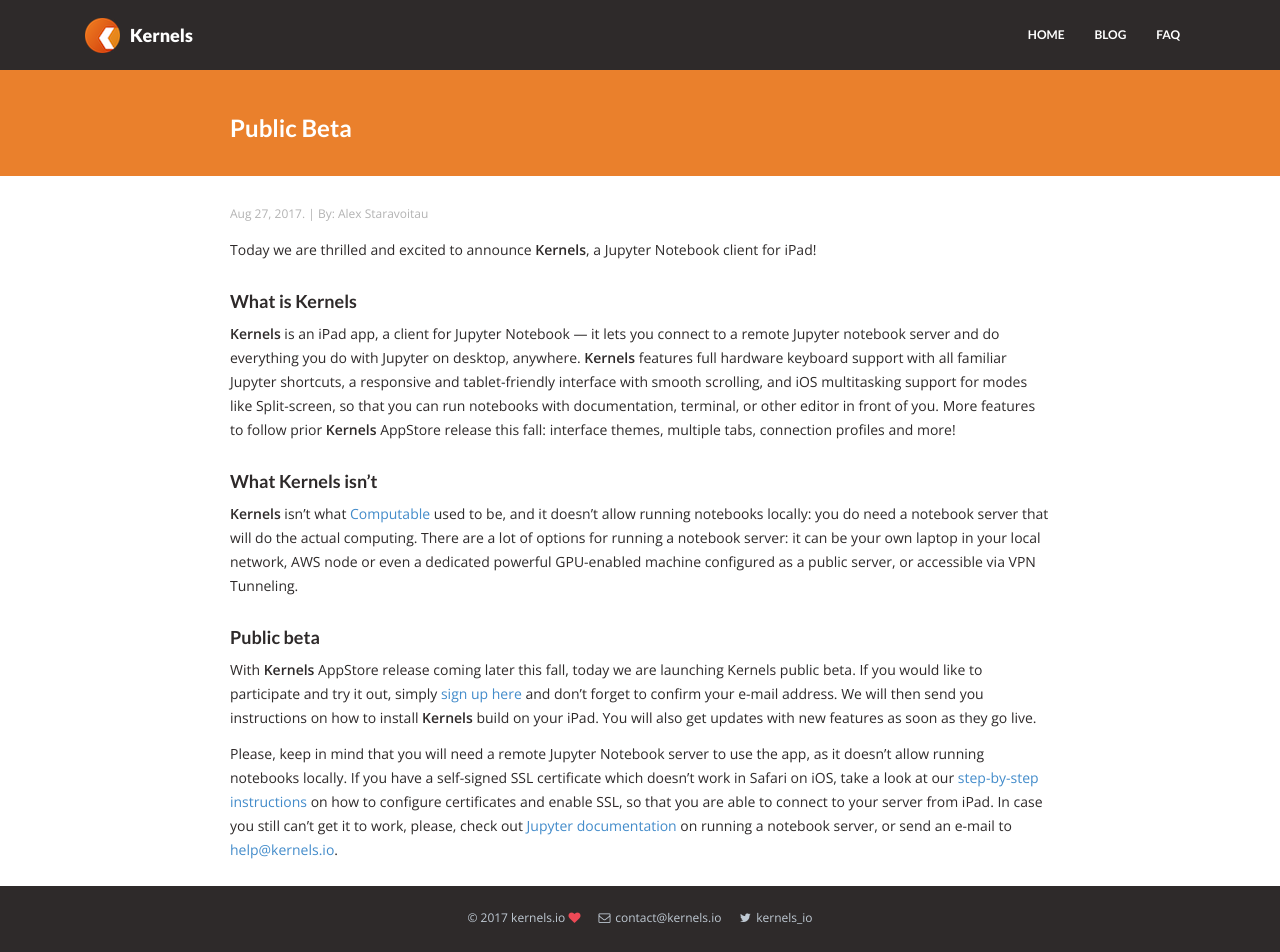
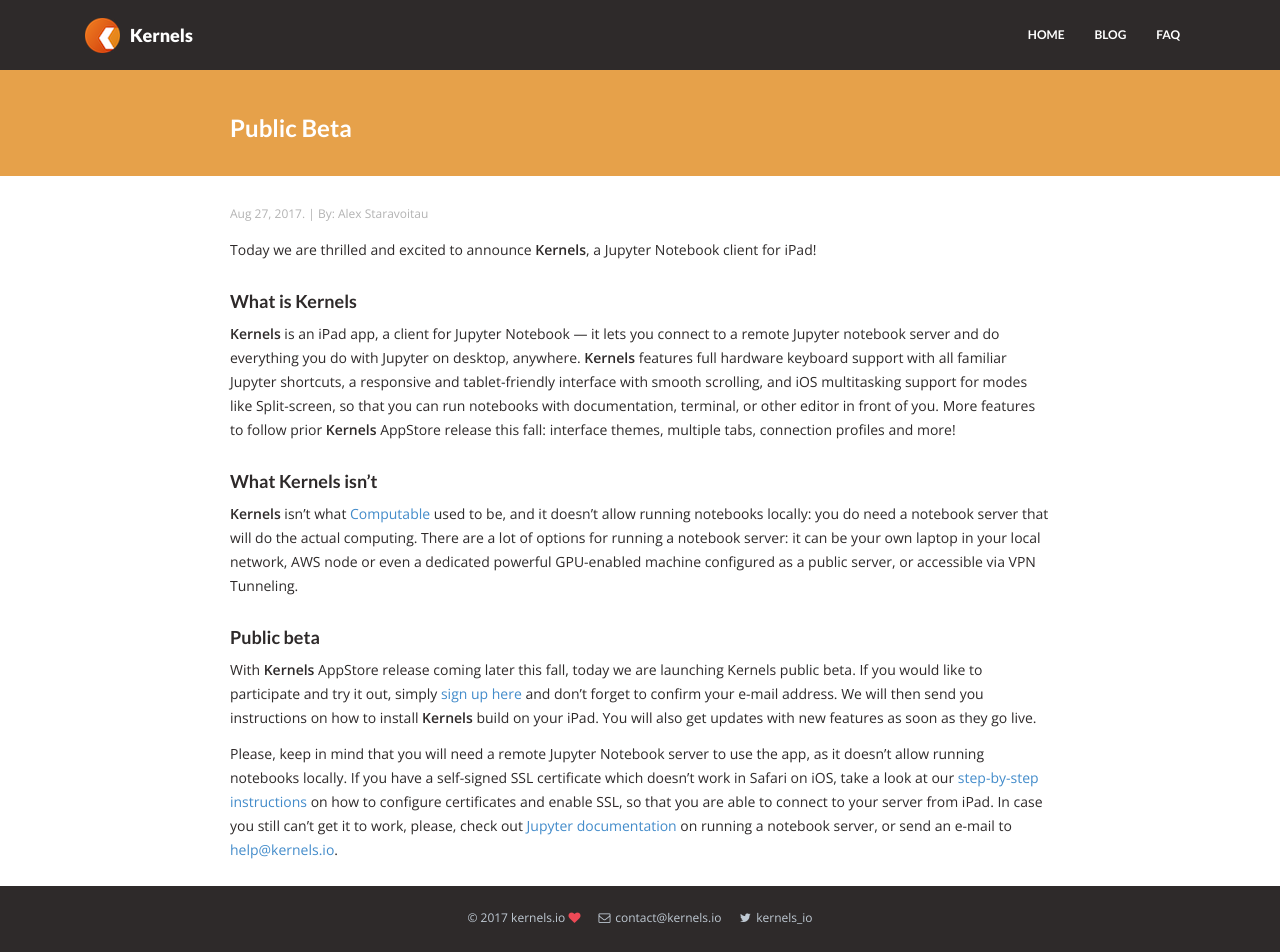
Before and after one commit to test-juno-sh/juno-website-test, a Jekyll site: the page built from _posts/2017-08-27-call-for-beta.markdown, in a window 1280 px wide and 952 px high. Built offline with Jekyll 4.4.1, drawn with Linux system fonts in a browser that asks for light colours; nearby versions of some CDN libraries.

Commit message:
Add a specific color for blog heading.

```diff
--- a/_config.yml
+++ b/_config.yml
@@ -15,6 +15,7 @@
 
 colors:  #in hex code if not noted else
   primary: "#E76817"
+  blog_heading: "#E6A14A"
   primary_gradient_top: "#EA802C"
   primary_gradient_bottom: "#EBAF53"
   primary_rgb: "230,111,25" # We use RGB value here since it's needed in some places for the transparency effect.
--- a/_includes/css/main.css
+++ b/_includes/css/main.css
@@ -390,7 +390,7 @@
 /* General */
 
 #blue {
-	background: {{ site.colors.primary_gradient_top }};
+	background: {{ site.colors.blog_heading }};
 	margin-top: 60px;
 	margin-bottom: 15px;
 	padding-top: 25px;
```
